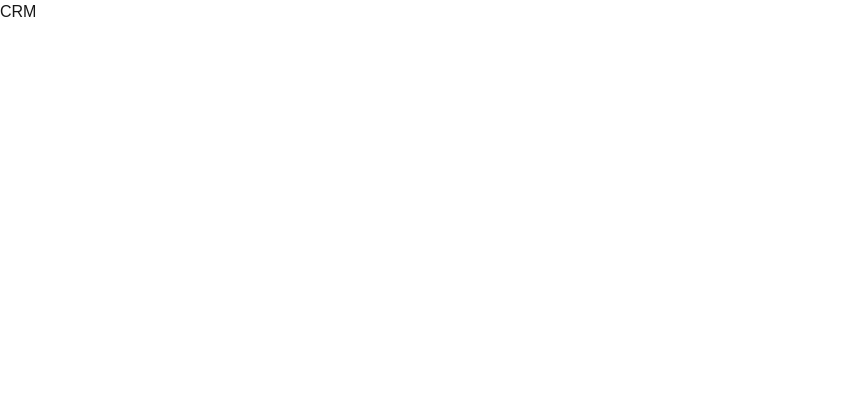
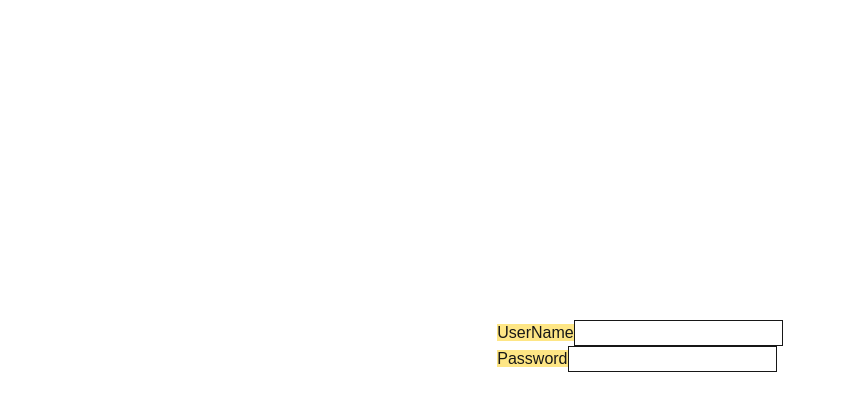
Before and after one commit to AndyChouCoding/nextCRM, a Next.js app: page / in a window 1280 px wide. Shown: the top 406 px of the page, without its empty margins (0-846 px from the left). Built offline with nearby package versions, Linux system fonts and the light colour scheme.

Commit message:
create loginPage

```diff
--- a/package.json
+++ b/package.json
@@ -6,7 +6,8 @@
     "dev": "next dev",
     "build": "next build",
     "start": "next start",
-    "lint": "next lint"
+    "lint": "next lint",
+    "test": "echo \"No tests yet\""
   },
   "dependencies": {
     "react": "^19.0.0",
--- a/src/pages/index.tsx
+++ b/src/pages/index.tsx
@@ -1,12 +1,22 @@
-import Layout from "../components/Layout";
+
 
 
 export default function Home() {
   return (
-    <div>
-      <Layout>
-        CRM
-      </Layout>
+    <div className="flex justify-center">
+        <div className=" mt-[40vh]">
+          <div>
+            <label className="  bg-amber-200" htmlFor="username">UserName</label>
+            <input id="username" type="text" className="border-1" />
+          </div>
+          <div>
+            <label className="  bg-amber-200" htmlFor="password">Password</label>
+            <input id="password" type="password" className="border-1"/>
+          </div>
+          <div>
+
+          </div>
+        </div>
     </div>
   );
 }
```
Also changed, not shown: src/components/Buttons.tsx (added, +10 -0 lines).
